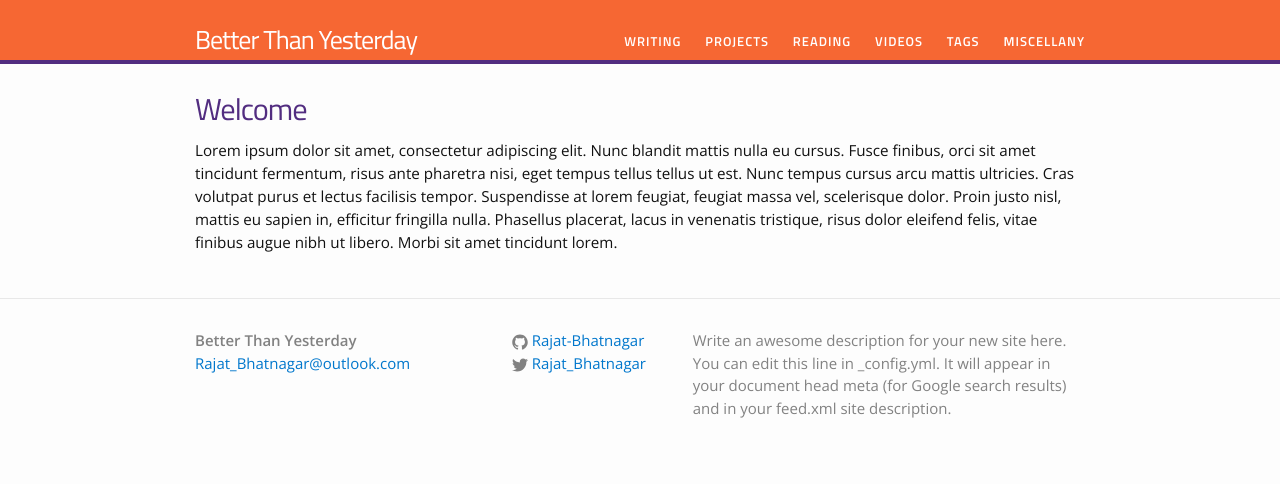
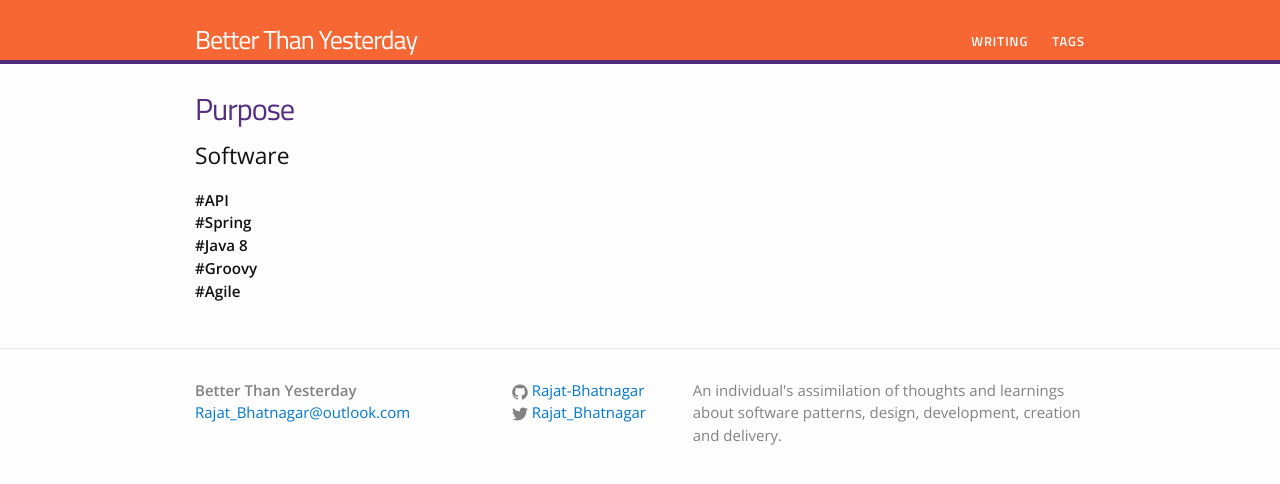
Before and after one commit to rajat-bhatnagar/rajat-bhatnagar.github.io, a Jekyll site: the page built from index.html, in a window 1280 px wide. Shown: the top 484 px of the page. Built offline with Jekyll 4.4.1, drawn with Linux system fonts in a browser that asks for light colours.

Commit message:
9thJuly2017: Modified Structure of the website layout and added categories

```diff
--- a/_config.yml
+++ b/_config.yml
@@ -2,9 +2,8 @@
 title: Better Than Yesterday
 email: Rajat_Bhatnagar@outlook.com
 description: > # this means to ignore newlines until "baseurl:"
-  Write an awesome description for your new site here. You can edit this
-  line in _config.yml. It will appear in your document head meta (for
-  Google search results) and in your feed.xml site description.
+  An individual's assimilation of thoughts and learnings about
+  software patterns, design, development, creation and delivery.
 baseurl: "" # the subpath of your site, e.g. /blog/
 url: "http://yourdomain.com" # the base hostname & protocol for your site
 twitter_username: Rajat_Bhatnagar
--- a/_posts/2015-08-18-Test-One.markdown
+++ b/_posts/2015-01-01-welcome-to-jekyll.markdown
@@ -1,8 +1,8 @@
 ---
 layout: post
-title:  "Test One!"
-date:   2015-08-18 15:36:27
-categories: Test One Post
+title:  "Welcome to Jekyll!"
+date:   2015-01-01 15:36:27
+categories: spring
 ---
 You’ll find this post in your `_posts` directory. Go ahead and edit it and re-build the site to see your changes. You can rebuild the site in many different ways, but the most common way is to run `jekyll serve`, which launches a web server and auto-regenerates your site when a file is updated.
 
--- a/_posts/2015-08-16-welcome-to-jekyll.markdown
+++ b/_posts/2016-01-01-Test-One.markdown
@@ -1,8 +1,8 @@
 ---
 layout: post
-title:  "Welcome to Jekyll!"
-date:   2015-08-16 15:36:27
-categories: jekyll update
+title:  "Test One!"
+date:   2016-01-01 15:36:27
+categories: java
 ---
 You’ll find this post in your `_posts` directory. Go ahead and edit it and re-build the site to see your changes. You can rebuild the site in many different ways, but the most common way is to run `jekyll serve`, which launches a web server and auto-regenerates your site when a file is updated.
 
--- a/index.html
+++ b/index.html
@@ -3,11 +3,17 @@ layout: default
 ---
 
 
-
 <div class="home">
 
-<h1>Welcome</h1>
-
-<p>Lorem ipsum dolor sit amet, consectetur adipiscing elit. Nunc blandit mattis nulla eu cursus. Fusce finibus, orci sit amet tincidunt fermentum, risus ante pharetra nisi, eget tempus tellus tellus ut est. Nunc tempus cursus arcu mattis ultricies. Cras volutpat purus et lectus facilisis tempor. Suspendisse at lorem feugiat, feugiat massa vel, scelerisque dolor. Proin justo nisl, mattis eu sapien in, efficitur fringilla nulla. Phasellus placerat, lacus in venenatis tristique, risus dolor eleifend felis, vitae finibus augue nibh ut libero. Morbi sit amet tincidunt lorem.</p>
-
+    <h1>Purpose</h1>
+    <h2>Software</h2>
+    <p>
+        <b>
+            #API<br>
+            #Spring<br>
+            #Java 8<br>
+            #Groovy<br>
+            #Agile<br>
+        </b>
+    </p>
 </div>
```
Also changed, not shown: _data/menu.yml (+13 -10 lines), _posts/2014-01-01-Test-Two.markdown (added, +25 -0 lines), _posts/2017-07-09-Test-One.markdown (added, +25 -0 lines), categories.md (added, +15 -0 lines), categories/index.html (added, +28 -0 lines), 1 other file.
